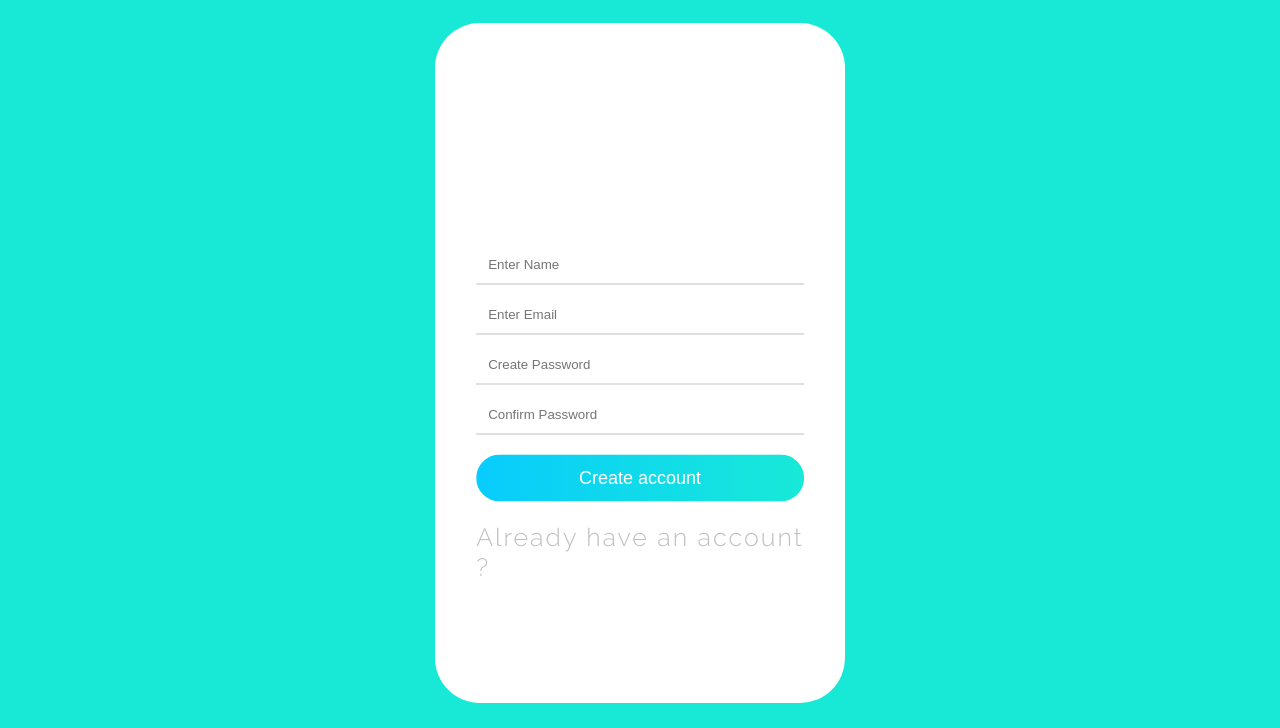
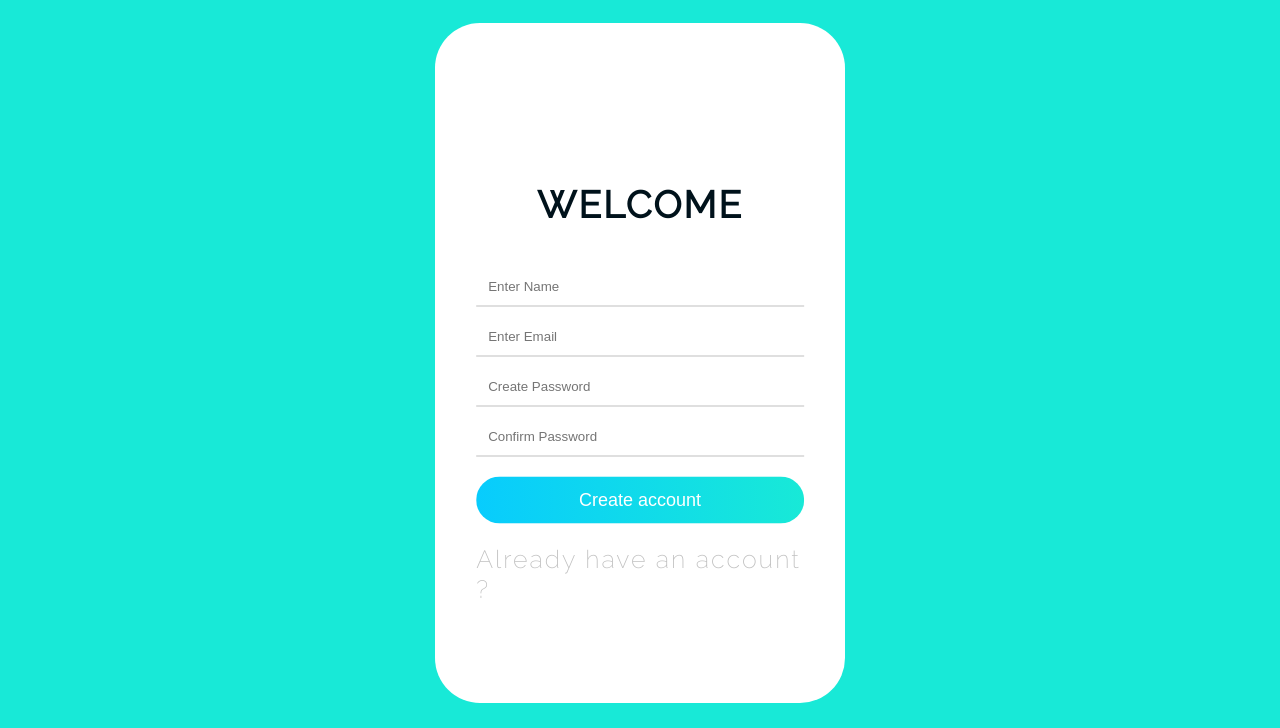
Before and after one commit to Daslaw/Un-sign-form, a plain HTML site: page index.html in a window 1280 px wide. Shown: the part 72-800 px from the top of the page. Drawn offline with Linux system fonts and the light colour scheme.

Commit message:
update Form page

```diff
--- a/css/style.css
+++ b/css/style.css
@@ -71,7 +71,12 @@ header .head-links ul li{
     transform: translate(-50%, -50%);
     width: 80%;
 }
-
+.form-section h2{
+    color: #00121b;
+    display: flex;
+    justify-content: center;
+    align-items: center;
+}
    .group {
     margin-bottom: 10px;
    }
@@ -102,6 +107,7 @@ header .head-links ul li{
     border:0;
     font-size: 18px;
     font-weight: 200;
+    cursor: pointer;
    }
 
    .m20 {
@@ -111,7 +117,8 @@ header .head-links ul li{
 .link {
     text-decoration: none;
     color: silver;
-    font-weight: 300;
+    font-weight: 150px;
+    border-radius: 33px;
    }
    .link:hover{
        background-color: #ff9800;
--- a/index.html
+++ b/index.html
@@ -31,6 +31,7 @@
         <div class="container">
                 <div class="form">
                     <div class="form-section">
+                        <h2>WELCOME</h2>
                     <form action="">
                         <div class="group">
                             <h3 class="heading">Create account</h3>
```
